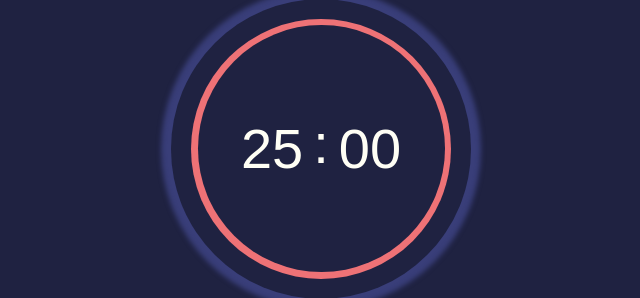
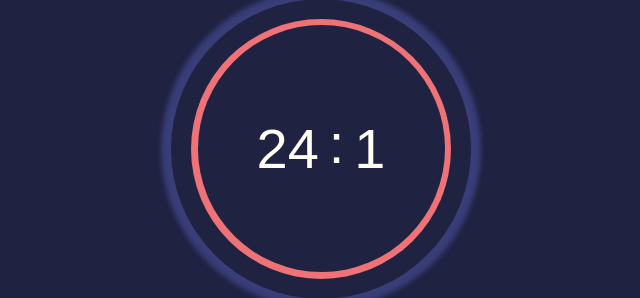
Before and after one commit to Jake2508/Pomdoro-Timer, a plain HTML site: page index.html in a window 1280 px wide. Both pictures are taken after a click on the button 640 px from the left and 652 px from the top of the page. Shown: the part 308-606 px from the top of the page, without its empty margins (319-959 px from the left). Drawn offline with Linux system fonts and the light colour scheme.

Commit message:
Timer Flows - Start/Reset
- Setup basic timer mechanics: start, reset flows

```diff
--- a/index.html
+++ b/index.html
@@ -23,16 +23,16 @@
             <h1>Pomodoro</h1>
 
             <div class="panel">
-                <p id="work" class="active"> work </p>
+                <p id="work"> work </p>
                 <p id="break"> break </p>
             </div>
 
             <div class="timer">
                 <div class="circle">
                     <div class="time">
-                        <p id="minutes">25</p>
+                        <p id="minutes"></p>
                         <p>:</p>
-                        <p id="seconds">00</p>
+                        <p id="seconds"></p>
                     </div>
                 </div>
             </div>
--- a/script.js
+++ b/script.js
@@ -0,0 +1,77 @@
+
+// Variables
+let workTitle = document.getElementById('work');
+let breakTitle = document.getElementById('break');
+
+let workTime = 25;
+let breakTime = 5;
+
+let seconds = "00";
+
+
+// Display
+window.onload = () => {
+    document.getElementById('minutes').innerHTML = workTime;
+    document.getElementById('seconds').innerHTML = seconds;
+
+    workTitle.classList.add('active')
+}
+
+
+// Start Timer
+function start() {
+
+    // Change Button
+    document.getElementById('start').style.display = "none";
+    document.getElementById('reset').style.display = "block";
+
+
+    // change time
+    seconds = 2
+
+    let workMinutes = workTime - 1;
+    let breakMinutes = breakTime - 1;
+
+    breakCount = 0;
+
+    // Countdown
+    let timerFunction = () => {
+        // change the display
+        document.getElementById('minutes').innerHTML = workMinutes;
+        document.getElementById('seconds').innerHTML = seconds;
+
+        // Start
+        seconds = seconds - 1;
+
+        if(seconds === 0) {
+            workMinutes = workMinutes - 1;
+            if(workMinutes === -1) {
+                if(breakCount % 2 === 0)
+                {
+                    // start break
+                    workMinutes = breakMinutes;
+                    breakCount ++;
+
+                    // change the panel
+                    workTitle.classList.remove('active');
+                    breakTitle.classList.add('active');
+                }
+                else
+                {
+                    // Contiunue work
+                    workMinutes = workTime;
+                    breakCount++
+
+                    // change the panel
+                    breakTitle.classList.remove('active');
+                    workTitle.classList.add('active');
+
+                }
+            }
+            seconds = 59;
+        }
+    }
+
+    // Start Countdown
+    setInterval(timerFunction, 1000); // 1000 = 1s
+}
```
